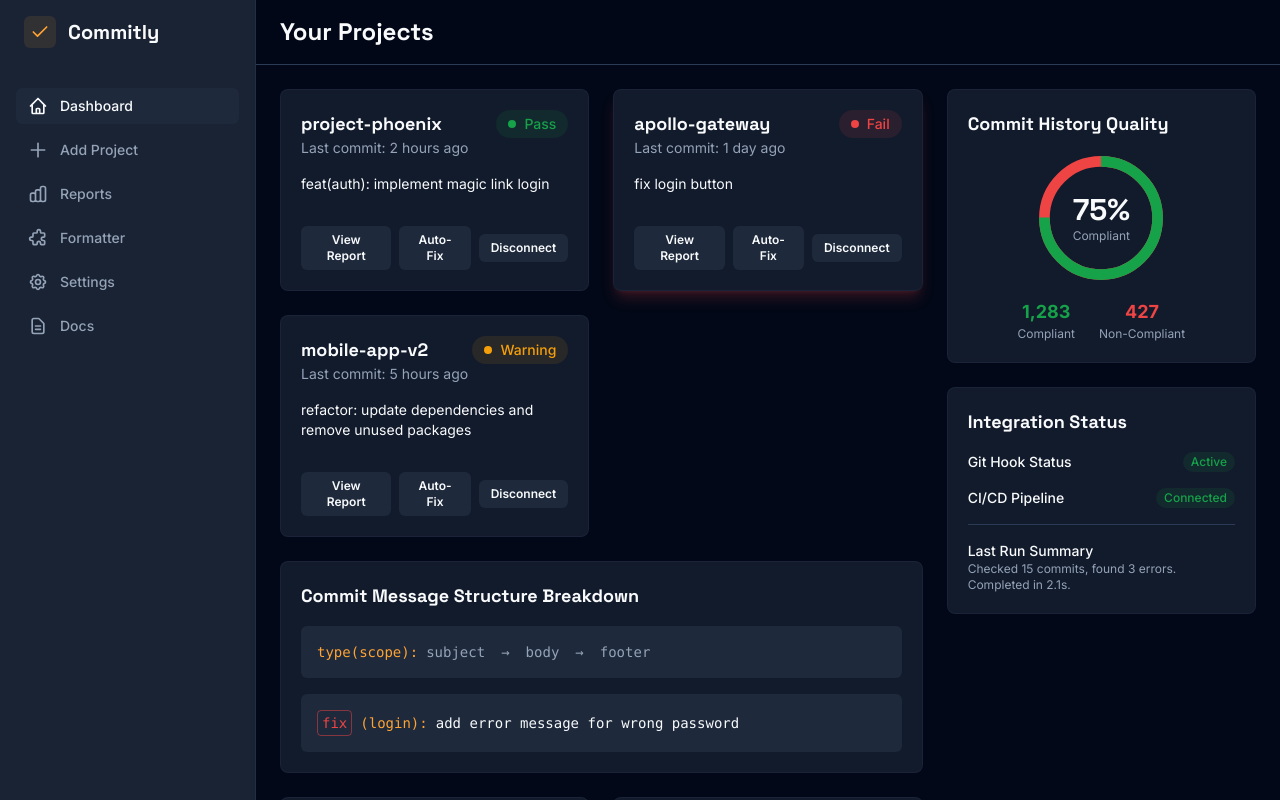
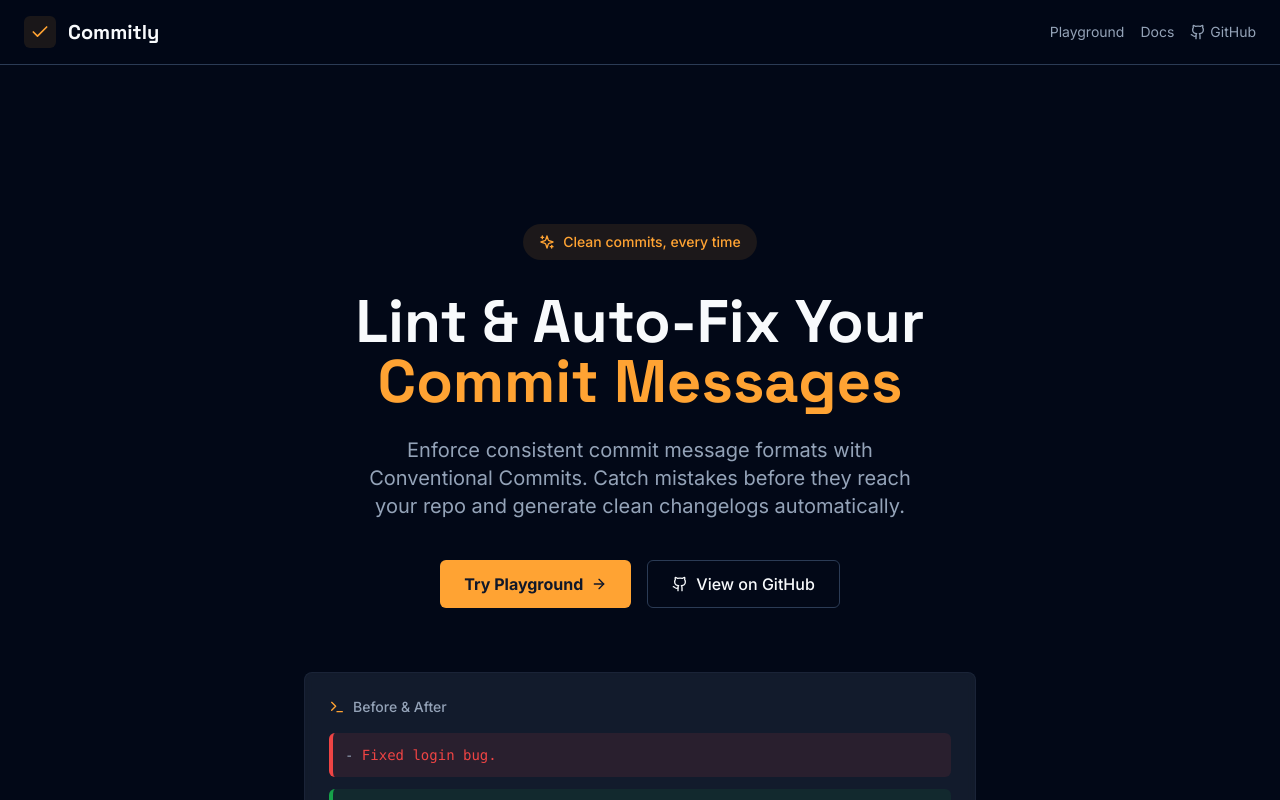
Before and after one commit to slaw469/Commitly, a React (Vite) app in the folder apps/commitly-web/: page / in a window 1280 px wide. Shown: the top 800 px of the page. Built offline with nearby package versions, Linux system fonts and the light colour scheme.

Commit message:
feat(web): update routing with landing, playground, and presets

```diff
--- a/apps/commitly-web/src/App.tsx
+++ b/apps/commitly-web/src/App.tsx
@@ -1,22 +1,32 @@
 // File: apps/commitly-web/src/App.tsx
 
 import { Routes, Route } from 'react-router-dom';
+import Landing from './pages/Landing';
+import Playground from './pages/Playground';
+import Presets from './pages/Presets';
 import Dashboard from './pages/Dashboard';
 import AddProject from './pages/AddProject';
 import Formatter from './pages/Formatter';
 import Reports from './pages/Reports';
 import Settings from './pages/Settings';
 import Docs from './pages/Docs';
+import { Toaster } from './components/ui/toaster';
 
 export default function App(): JSX.Element {
   return (
+    <>
       <Routes>
-      <Route path="/" element={<Dashboard />} />
+        <Route path="/" element={<Landing />} />
+        <Route path="/playground" element={<Playground />} />
+        <Route path="/presets" element={<Presets />} />
+        <Route path="/dashboard" element={<Dashboard />} />
         <Route path="/add-project" element={<AddProject />} />
         <Route path="/formatter" element={<Formatter />} />
         <Route path="/reports" element={<Reports />} />
         <Route path="/settings" element={<Settings />} />
         <Route path="/docs" element={<Docs />} />
       </Routes>
+      <Toaster />
+    </>
   );
 }
```
Lines whose indentation alone changed are shown as unchanged.
